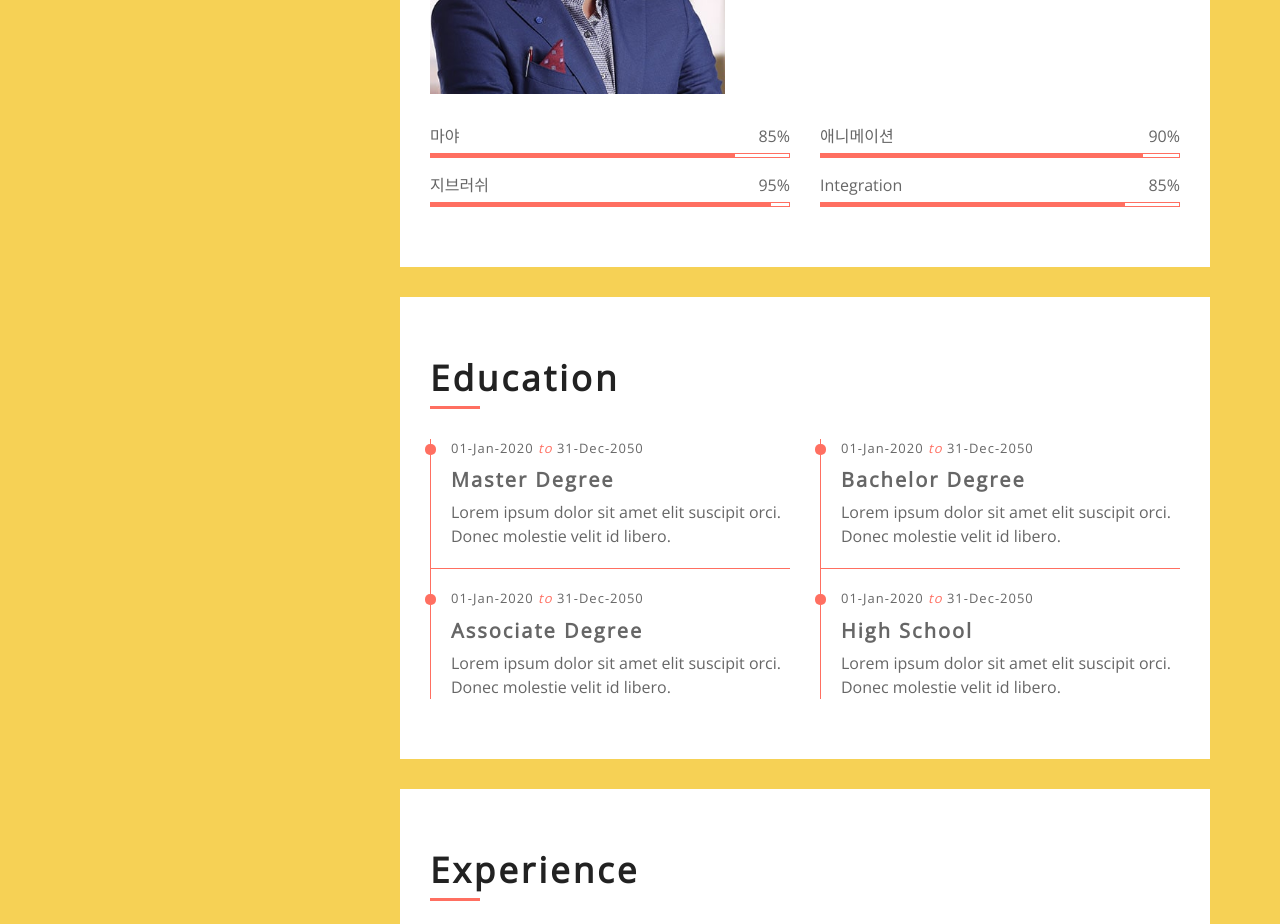
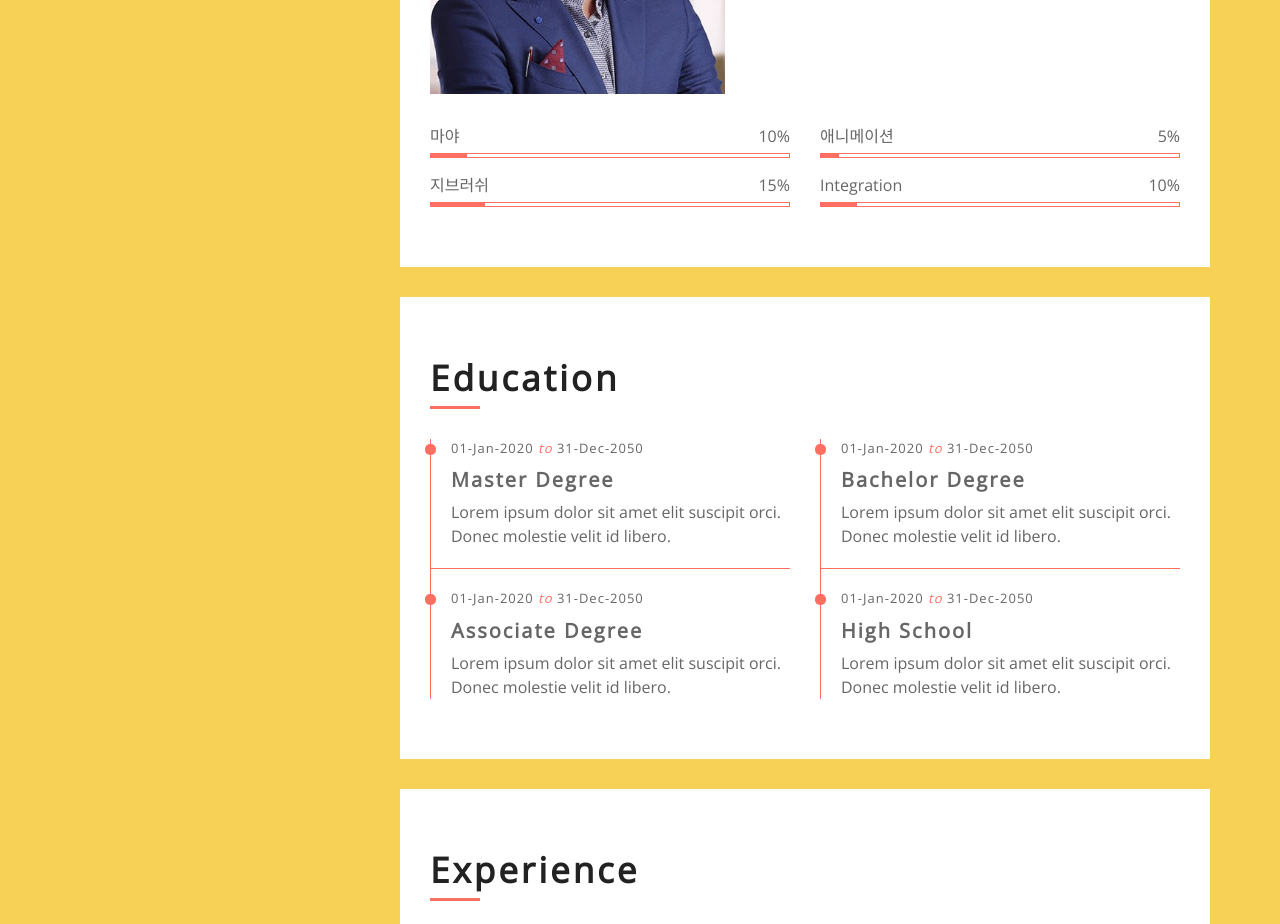
Before and after one commit to yeongju-noh/yeongju.github.io, a plain HTML site: page index.html in a window 1280 px wide. Shown: the part 814-1738 px from the top of the page. Drawn offline with nearby package versions, Linux system fonts and the light colour scheme.

Commit message:
Update index.html

```diff
--- a/index.html
+++ b/index.html
@@ -108,32 +108,32 @@
                             <div class="col-md-6">
                                 <div class="skills">
                                     <div class="skill-name">
-                                        <p>마야</p><p>85%</p>
+                                        <p>마야</p><p>10%</p>
                                     </div>
                                     <div class="progress">
-                                        <div class="progress-bar" role="progressbar" aria-valuenow="85" aria-valuemin="0" aria-valuemax="100"></div>
+                                        <div class="progress-bar" role="progressbar" aria-valuenow="10" aria-valuemin="0" aria-valuemax="100"></div>
                                     </div>
                                     <div class="skill-name">
-                                        <p>지브러쉬</p><p>95%</p>
+                                        <p>지브러쉬</p><p>15%</p>
                                     </div>
                                     <div class="progress">
-                                        <div class="progress-bar" role="progressbar" aria-valuenow="95" aria-valuemin="0" aria-valuemax="100"></div>
+                                        <div class="progress-bar" role="progressbar" aria-valuenow="15" aria-valuemin="0" aria-valuemax="100"></div>
                                     </div>
                                 </div>
                             </div>
                             <div class="col-md-6">
                                 <div class="skills">
                                     <div class="skill-name">
-                                        <p>애니메이션</p><p>90%</p>
+                                        <p>애니메이션</p><p>5%</p>
                                     </div>
                                     <div class="progress">
-                                        <div class="progress-bar" role="progressbar" aria-valuenow="90" aria-valuemin="0" aria-valuemax="100"></div>
+                                        <div class="progress-bar" role="progressbar" aria-valuenow="5" aria-valuemin="0" aria-valuemax="100"></div>
                                     </div>
                                     <div class="skill-name">
-                                        <p>Integration</p><p>85%</p>
+                                        <p>Integration</p><p>10%</p>
                                     </div>
                                     <div class="progress">
-                                        <div class="progress-bar" role="progressbar" aria-valuenow="85" aria-valuemin="0" aria-valuemax="100"></div>
+                                        <div class="progress-bar" role="progressbar" aria-valuenow="10" aria-valuemin="0" aria-valuemax="100"></div>
                                     </div>
                                 </div>
                             </div>
```
